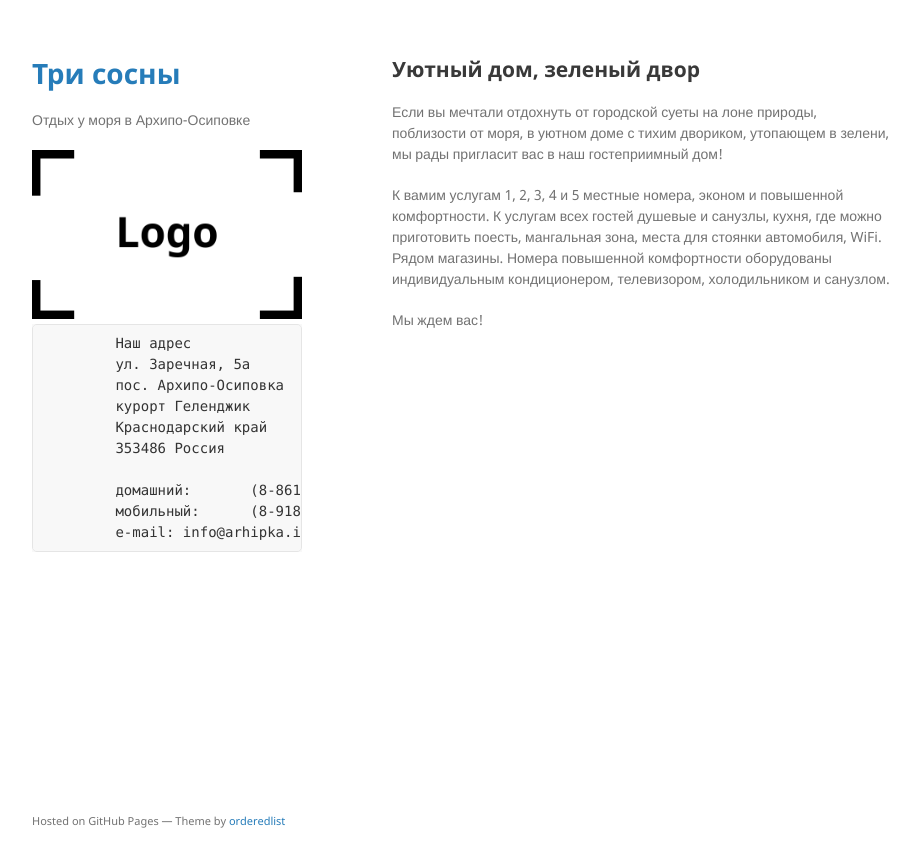
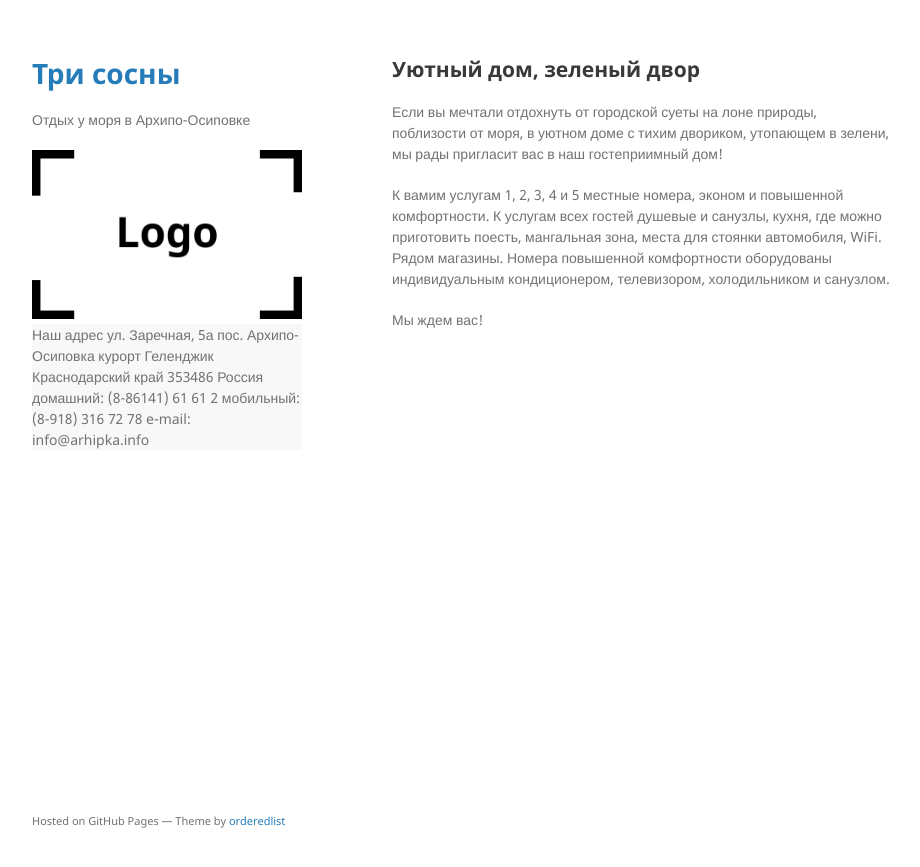
Before and after one commit to 3sosny/3sosny.github.io, a Jekyll site: the page built from index.md, in a window 1280 px wide. Shown: the top 867 px of the page, without its empty margins (178-1098 px from the left). Built offline with Jekyll 4.4.1, drawn with Linux system fonts in a browser that asks for light colours; our own code applies the rules of GitHub Pages for plain Markdown files.

Commit message:
[anton] working on header

```diff
--- a/_layouts/default.html
+++ b/_layouts/default.html
@@ -30,7 +30,7 @@
 
         <div class="language-js highlighter-rouge">
         <div class="highlight">
-<pre class="highlight">
+
         Наш адрес
         ул. Заречная, 5а
         пос. Архипо-Осиповка
@@ -41,7 +41,7 @@
         домашний:	(8-86141) 61 61 2
         мобильный:	(8-918) 316 72 78
         e-mail:	info@arhipka.info
-</pre>
+
       </div>
         </div>
 
```
